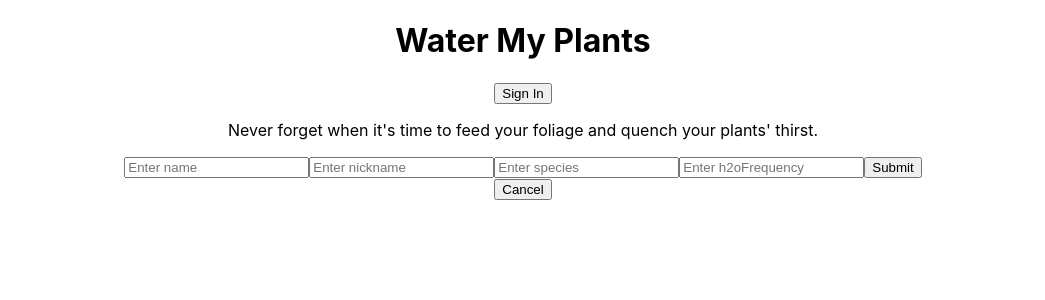
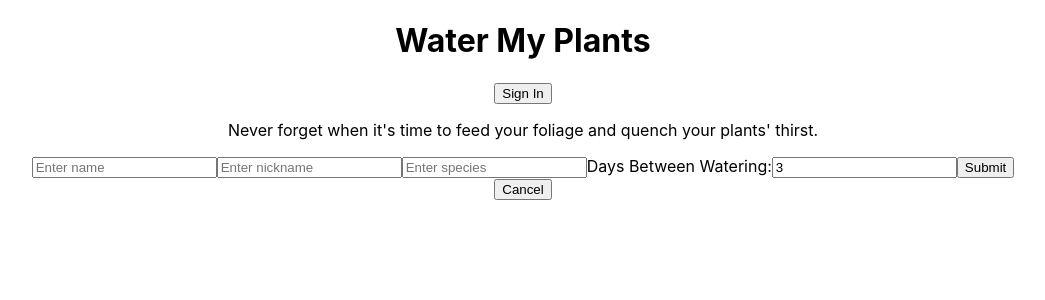
Before and after one commit to Build-Week-Water-My-Plants-Greenthumbs/front-end, a React (Create React App) app in the folder water-my-plants/: page /add-plant in a window 1280 px wide. Shown: the top 300 px of the page, without its empty margins (117-1162 px from the left). Built offline with nearby package versions, Linux system fonts and the light colour scheme; sample sign-in values are in the browser's storage.

Commit message:
adjusted addPlant form to submit frequency as integer

```diff
--- a/water-my-plants/src/components/AddPlantForm.js
+++ b/water-my-plants/src/components/AddPlantForm.js
@@ -2,32 +2,37 @@ import React, { useState } from "react";
 import { useHistory } from "react-router-dom";
 import { plantCreater } from '../actions'
 import { connect } from 'react-redux';
-import axios from "axios";
-import { axiosWithAuth } from "../helpers/axiosWithAuth";
+
 const AddPlantForm = (props) => {
   const { push } = useHistory();
-  const [plant, setPlant] = useState({ // local state for changes
+  const [plantForm, setPlantForm] = useState({ // local state for changes
     name: '',
     nickname: '',
     species: '',
-    frequency: '',
+    frequency: 3,
   });
+
   const handleChange = (e) => {
-      setPlant({
-          ...plant, [e.target.name]: e.target.value
+      setPlantForm({
+          ...plantForm, [e.target.name]: e.target.value
       })
   }
+
+  const handleChangeInt = (e) => {
+      setPlantForm({
+          ...plantForm,
+          frequency: parseInt(e.target.value)
+      })
+  };
+
   const handleSubmit = (e) => {
-      e.preventDefault();
-    //   axiosWithAuth()
-    //   .post("https://water-plants-matt.herokuapp.com/api/plants", plant)
-    //   .then(res => {
-    //       console.log(res)
-    //       push('/dashboard')
-    //     })
-    //   .catch(err => console.log(err))
-    console.log(plant)
-    props.plantCreater(plant)
+    // setPlantForm({
+    //     ...plantForm,
+    //     frequency: parseInt(plantForm.frequency)
+    // })
+    e.preventDefault();
+    console.log(plantForm)
+    props.plantCreater(plantForm)
 
   }
 
@@ -35,16 +40,16 @@ const AddPlantForm = (props) => {
       <div>
           <form onSubmit={handleSubmit}>
           <label htmlFor='name'>
-                  <input type='text' name='name' placeholder='Enter name' value={plant.name} onChange={handleChange}/>
+                  <input type='text' name='name' placeholder='Enter name' value={plantForm.name} onChange={handleChange}/>
               </label>
               <label htmlFor='nickname'>
-                  <input type='text' name='nickname' placeholder='Enter nickname' value={plant.nickname} onChange={handleChange}/>
+                  <input type='text' name='nickname' placeholder='Enter nickname' value={plantForm.nickname} onChange={handleChange}/>
               </label>
               <label htmlFor='species'>
-                  <input type='text' name='species' placeholder='Enter species' value={plant.species} onChange={handleChange}/>
+                  <input type='text' name='species' placeholder='Enter species' value={plantForm.species} onChange={handleChange}/>
               </label>
-              <label htmlFor='h2oFrequency'>
-                  <input type='text' name='frequency' placeholder='Enter h2oFrequency' value={plant.frequency} onChange={handleChange}/>
+              <label>Days Between Watering:
+                  <input type='number' name='frequency' placeholder='Enter h2oFrequency' value={plantForm.frequency} onChange={handleChangeInt}/>
               </label>
               <button>Submit</button>
           </form>
@@ -52,10 +57,6 @@ const AddPlantForm = (props) => {
       </div>
   )
 }
-const mapStateToProps = (state) => {
-    return {
-        plant: state.plant,
-    }
-}
 
-export default connect(mapStateToProps,{ plantCreater })(AddPlantForm)
+
+export default connect(null, { plantCreater })(AddPlantForm)
--- a/water-my-plants/src/reducers/plantReducer.js
+++ b/water-my-plants/src/reducers/plantReducer.js
@@ -5,7 +5,7 @@ const INITIAL_STATE = {
       plantId: '',
       nickname: '',
       species: '',
-      frequency: '',
+      frequency: 0,
       lastWatered: '',
 
     },
```
